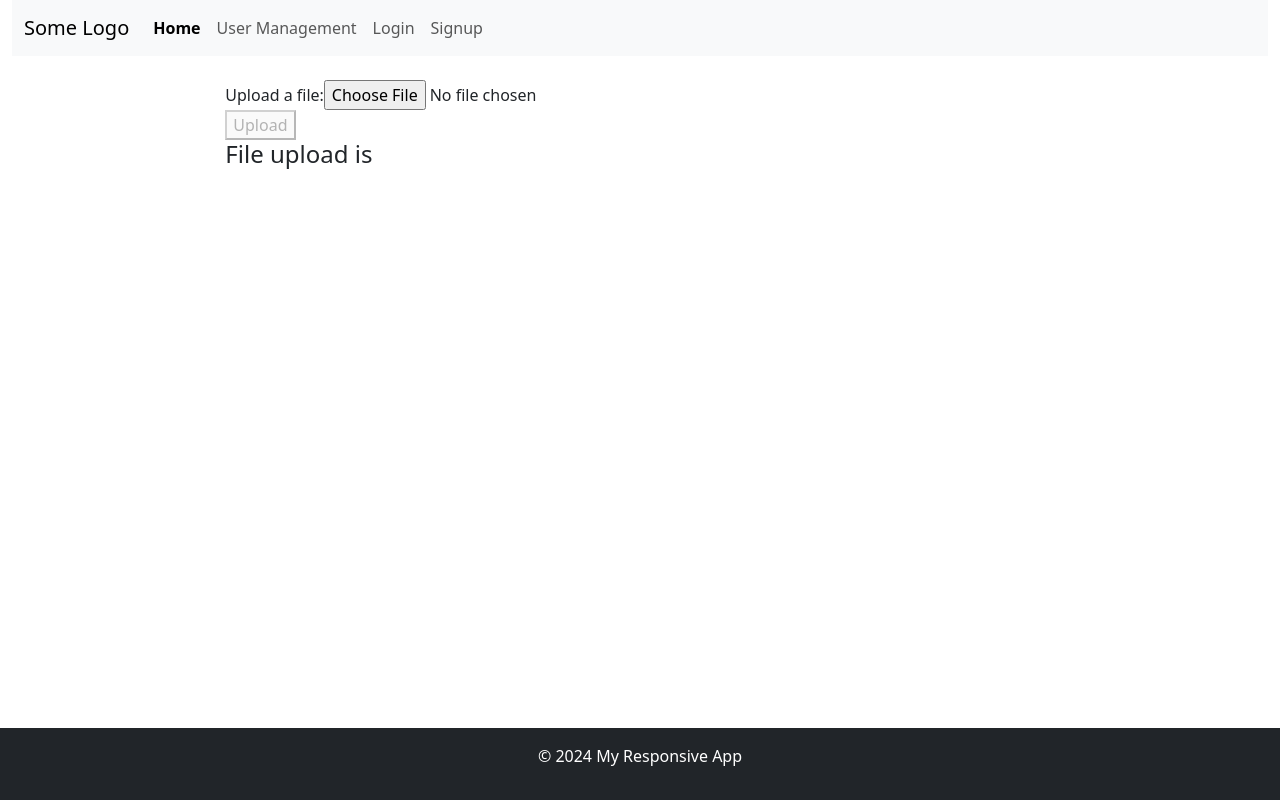
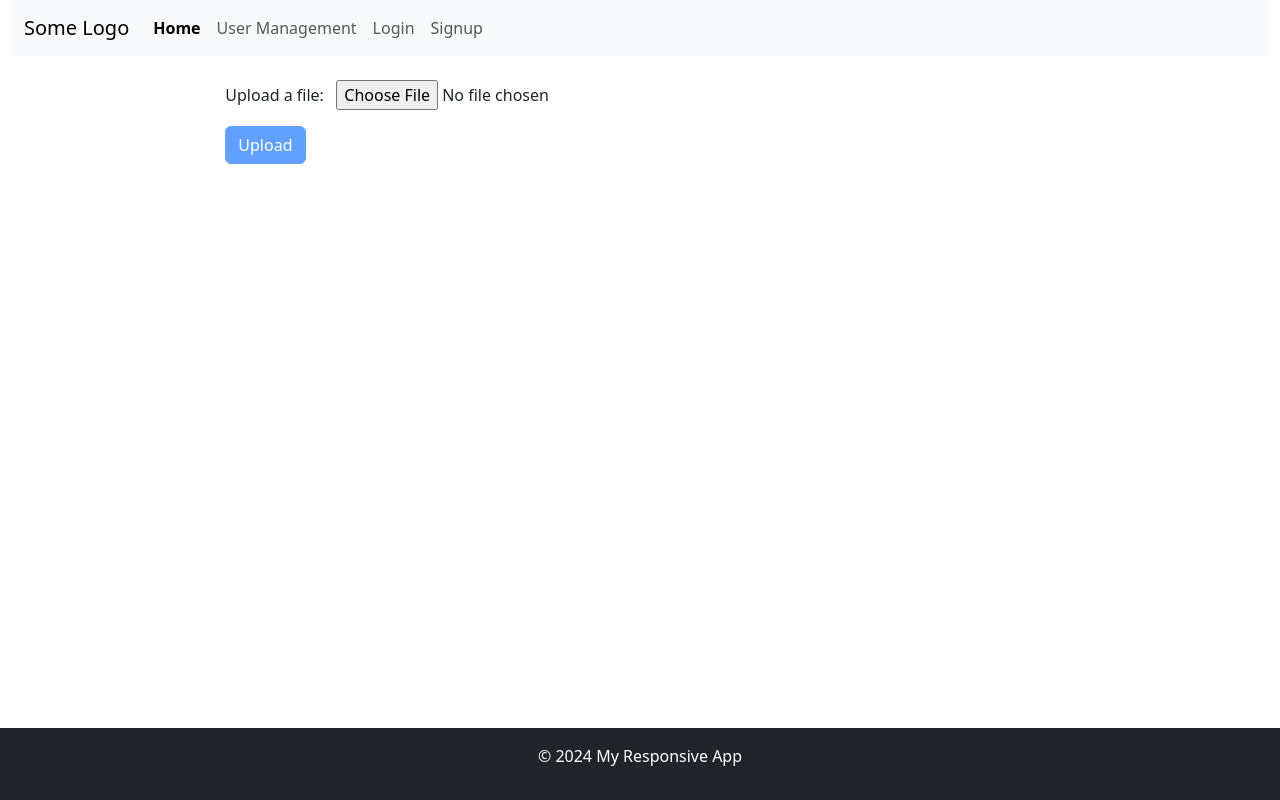
Before and after one commit to sudhakar-dhayalan/full_stack_practice, an Angular app: page /upload in a window 1280 px wide. Built offline with nearby package versions, Linux system fonts and the light colour scheme; no server answers.

Commit message:
feat: improved file upload ui

```diff
--- a/src/app/upload-file/file-upload.component.html
+++ b/src/app/upload-file/file-upload.component.html
@@ -1,6 +1,6 @@
 <form [formGroup]="fileUploadForm" (ngSubmit)="onSubmit()">
-  <div>
-    <label for="fileInput">Upload a file:</label>
+  <div class="upload-container">
+    <label for="fileInput">Upload a file:&nbsp; &nbsp;</label>
     <input
       type="file"
       id="fileInput"
@@ -11,9 +11,9 @@
       File size must not exceed 10 MB.
     </div>
   </div>
-  <button type="submit" [disabled]="!fileUploadForm.valid || fileSizeError">
+  <button type="submit" class="btn btn-primary" [disabled]="!fileUploadForm.valid || fileSizeError">
     Upload
   </button>
 </form>
 
-<h4>File upload is {{ responseMessage }}</h4>
+<h4>{{ responseMessage }}</h4>
--- a/src/app/upload-file/file-upload.component.scss
+++ b/src/app/upload-file/file-upload.component.scss
@@ -2,3 +2,7 @@
   color: red;
   font-size: 0.9rem;
 }
+
+.upload-container {
+  margin-bottom: 1rem;
+}
```
Also changed, not shown: 1 other file (tests, documents, lock files or other folders).
